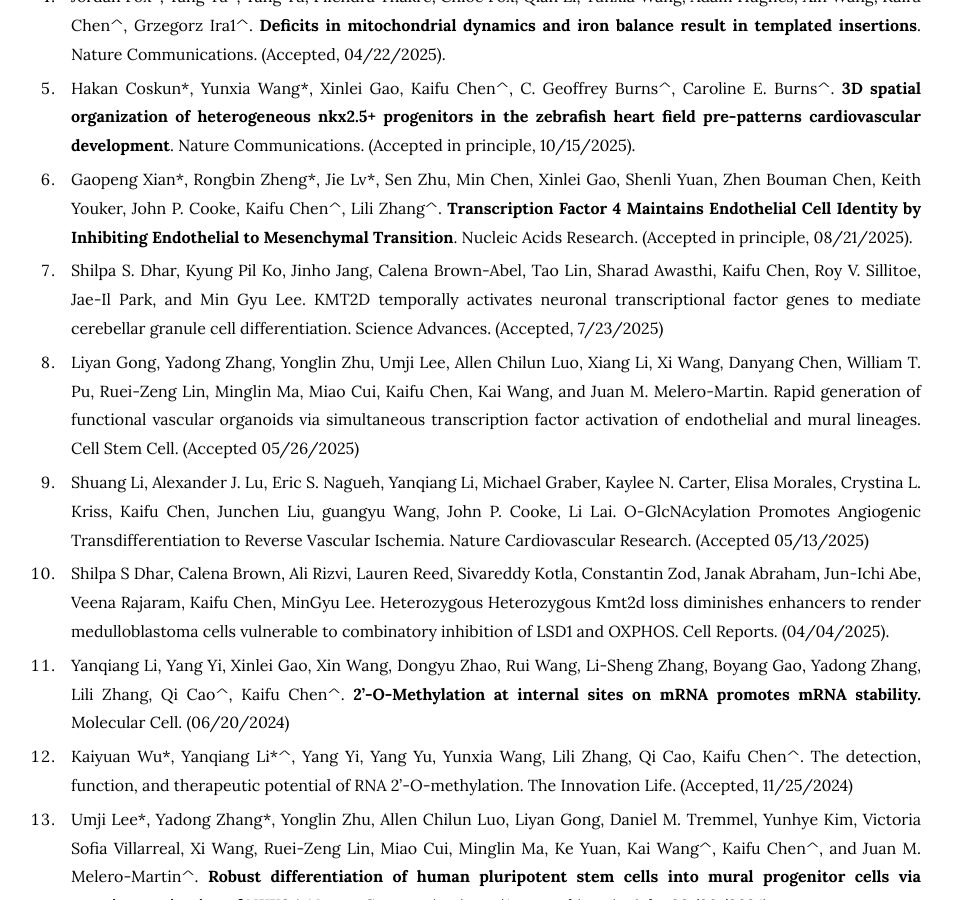
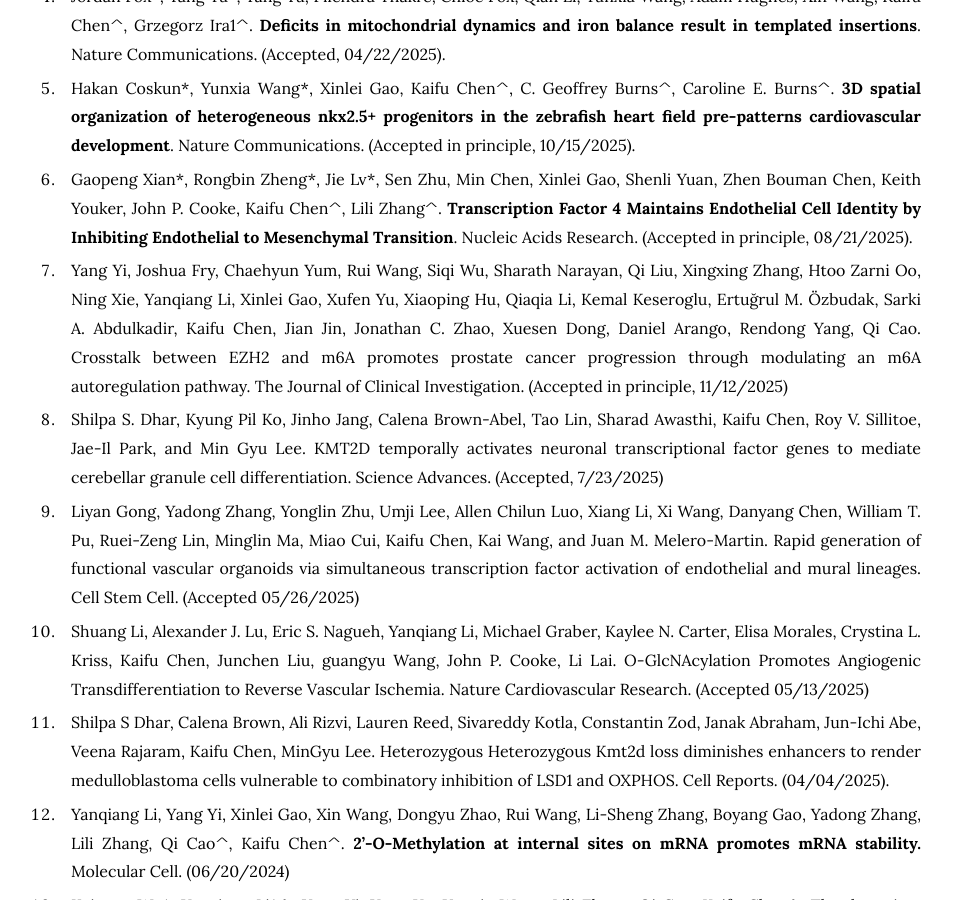
Before and after one commit to kaifuchenlab/kaifuchenlab.github.io, a Jekyll site: the page built from 3.publication/index.md, in a window 1280 px wide and 900 px high, scrolled down 870 px. Shown: the whole window, without its empty margins (169-1122 px from the left). Built offline with Jekyll 4.4.1, drawn with Linux system fonts in a browser that asks for light colours.

Commit message:
Update index.md

```diff
--- a/3.publication/index.md
+++ b/3.publication/index.md
@@ -16,17 +16,19 @@ Research Square.
 
 ### Papers
 
-100. Rongbin Zheng, Yang Zhang, Tadataka Tsuji, Xinlei Gao, Farnaz Shamsi, Allon Wagner, Nir Yosef, Kui Cui, Hong Chen, Michael A. Kiebish, Juan J. Aristizabal-Henao, Niven R. Narain, Lili Zhang, Yu-Hua Tseng, Kaifu Chen. **Mapping metabolite-mediated intercellular communications using single-cell RNA-seq**. Nucleic Acids Research. (Accepted, 05/11/2025).
+101. Rongbin Zheng, Yang Zhang, Tadataka Tsuji, Xinlei Gao, Farnaz Shamsi, Allon Wagner, Nir Yosef, Kui Cui, Hong Chen, Michael A. Kiebish, Juan J. Aristizabal-Henao, Niven R. Narain, Lili Zhang, Yu-Hua Tseng, Kaifu Chen. **Mapping metabolite-mediated intercellular communications using single-cell RNA-seq**. Nucleic Acids Research. (Accepted, 05/11/2025).
 
-99. Kulandaisamy Arulsamy, Bo Xia, Yang Yu, Hong Chen, William T. Pu, Lili Zhang, Kaifu Chen. **Machine Learning Uncovers Cell Identity Genes in Single Cells by Genetic Sequence Codes**. Nucleic Acids Research. (Accepted, 04/18/2025).
+100. Kulandaisamy Arulsamy, Bo Xia, Yang Yu, Hong Chen, William T. Pu, Lili Zhang, Kaifu Chen. **Machine Learning Uncovers Cell Identity Genes in Single Cells by Genetic Sequence Codes**. Nucleic Acids Research. (Accepted, 04/18/2025).
 
-98. Yanqiang Li, Jiayi Chen, Yunxia Wang, Jiahan Li, Yang Yi, Lili Zhang, Qi Cao, Kaifu Chen. **Protocol for mapping 2’-O-Methylation using nanopore direct RNA-seq data with NanoNm**. STAR Protocols. (Accepted in principle, 06/28/2025).
+99. Yanqiang Li, Jiayi Chen, Yunxia Wang, Jiahan Li, Yang Yi, Lili Zhang, Qi Cao, Kaifu Chen. **Protocol for mapping 2’-O-Methylation using nanopore direct RNA-seq data with NanoNm**. STAR Protocols. (Accepted in principle, 06/28/2025).
 
-97. Jordan Fox\*, Yang Yu\*, Yang Yu, Pilendra Thakre, Chloe Fox, Qian Li, Yunxia Wang, Adam Hughes, Xin Wang, Kaifu Chen^, Grzegorz Ira1^. **Deficits in mitochondrial dynamics and iron balance result in templated insertions**. Nature Communications. (Accepted, 04/22/2025).
+98. Jordan Fox\*, Yang Yu\*, Yang Yu, Pilendra Thakre, Chloe Fox, Qian Li, Yunxia Wang, Adam Hughes, Xin Wang, Kaifu Chen^, Grzegorz Ira1^. **Deficits in mitochondrial dynamics and iron balance result in templated insertions**. Nature Communications. (Accepted, 04/22/2025).
 
-96. Hakan Coskun\*, Yunxia Wang\*, Xinlei Gao, Kaifu Chen^, C. Geoffrey Burns^, Caroline E. Burns^. **3D spatial organization of heterogeneous nkx2.5+ progenitors in the zebrafish heart field pre-patterns cardiovascular development**. Nature Communications. (Accepted in principle, 10/15/2025).
+97. Hakan Coskun\*, Yunxia Wang\*, Xinlei Gao, Kaifu Chen^, C. Geoffrey Burns^, Caroline E. Burns^. **3D spatial organization of heterogeneous nkx2.5+ progenitors in the zebrafish heart field pre-patterns cardiovascular development**. Nature Communications. (Accepted in principle, 10/15/2025).
 
-95. Gaopeng Xian\*, Rongbin Zheng\*, Jie Lv\*, Sen Zhu, Min Chen, Xinlei Gao, Shenli Yuan, Zhen Bouman Chen,  Keith Youker, John P. Cooke, Kaifu Chen^, Lili Zhang^. **Transcription Factor 4 Maintains Endothelial Cell Identity by Inhibiting Endothelial to Mesenchymal Transition**. Nucleic Acids Research. (Accepted in principle, 08/21/2025).
+96. Gaopeng Xian\*, Rongbin Zheng\*, Jie Lv\*, Sen Zhu, Min Chen, Xinlei Gao, Shenli Yuan, Zhen Bouman Chen,  Keith Youker, John P. Cooke, Kaifu Chen^, Lili Zhang^. **Transcription Factor 4 Maintains Endothelial Cell Identity by Inhibiting Endothelial to Mesenchymal Transition**. Nucleic Acids Research. (Accepted in principle, 08/21/2025).
+
+95. Yang Yi, Joshua Fry, Chaehyun Yum, Rui Wang, Siqi Wu, Sharath Narayan, Qi Liu, Xingxing Zhang, Htoo Zarni Oo, Ning Xie, Yanqiang Li, Xinlei Gao, Xufen Yu, Xiaoping Hu, Qiaqia Li, Kemal Keseroglu, Ertuğrul M. Özbudak, Sarki A. Abdulkadir, Kaifu Chen, Jian Jin, Jonathan C. Zhao, Xuesen Dong, Daniel Arango, Rendong Yang, Qi Cao. Crosstalk between EZH2 and m6A promotes prostate cancer progression through modulating an m6A autoregulation pathway. The Journal of Clinical Investigation. (Accepted in principle, 11/12/2025)
 
 94. Shilpa S. Dhar, Kyung Pil Ko, Jinho Jang, Calena Brown-Abel, Tao Lin, Sharad Awasthi, Kaifu Chen, Roy V. Sillitoe, Jae-Il Park, and Min Gyu Lee. KMT2D temporally activates neuronal transcriptional factor genes to mediate cerebellar granule cell differentiation. Science Advances. (Accepted, 7/23/2025)
 
```
